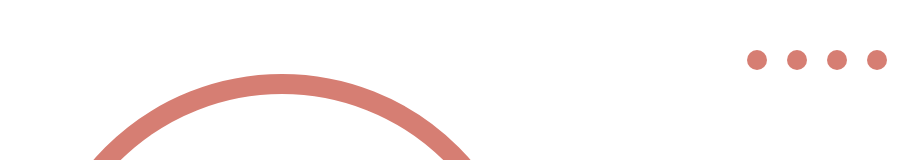
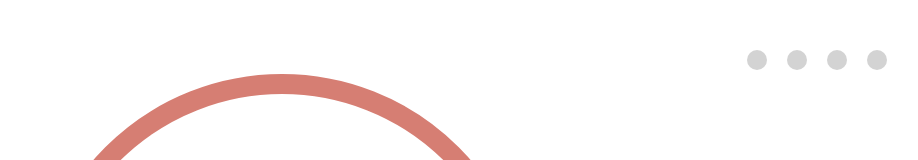
Before and after one commit to MatthieuNadeau96/Pomodoro-Timer, a React (Create React App) app: page / in a window 1280 px wide. Shown: the top 160 px of the page, without its empty margins (358-1276 px from the left). Built offline with nearby package versions, Linux system fonts and the light colour scheme.

Commit message:
dot counters now function properly, adding the className .coloredDot

```diff
--- a/src/App.css
+++ b/src/App.css
@@ -77,6 +77,10 @@
   display: inline-block;
   margin: 0px 10px;
   border-radius: 100%;
+  background-color: #d3d3d3;
+}
+
+.coloredDot {
   background-color: #d67e73;
 }
 
--- a/src/components/Timer.js
+++ b/src/components/Timer.js
@@ -15,15 +15,15 @@ class Timer extends Component {
   }
 
   render() {
-    const {counting, progressBarCountdown, mode} = this.state
+    const {counting, progressBarCountdown, mode, workCount} = this.state
 
     return (
       <div className="timerContainer">
         <div className="workCountContainer">
-          <div className="dot"/>
-          <div className="dot"/>
-          <div className="dot"/>
-          <div className="dot"/>
+          <div className={ workCount >= 1 ? "dot coloredDot" : "dot"}/>
+          <div className={ workCount >= 2 ? "dot coloredDot" : "dot"}/>
+          <div className={ workCount >= 3 ? "dot coloredDot" : "dot"}/>
+          <div className={ workCount >= 4 ? "dot coloredDot" : "dot"}/>
         </div>
         <Circle
           className="circleProgress"
```
